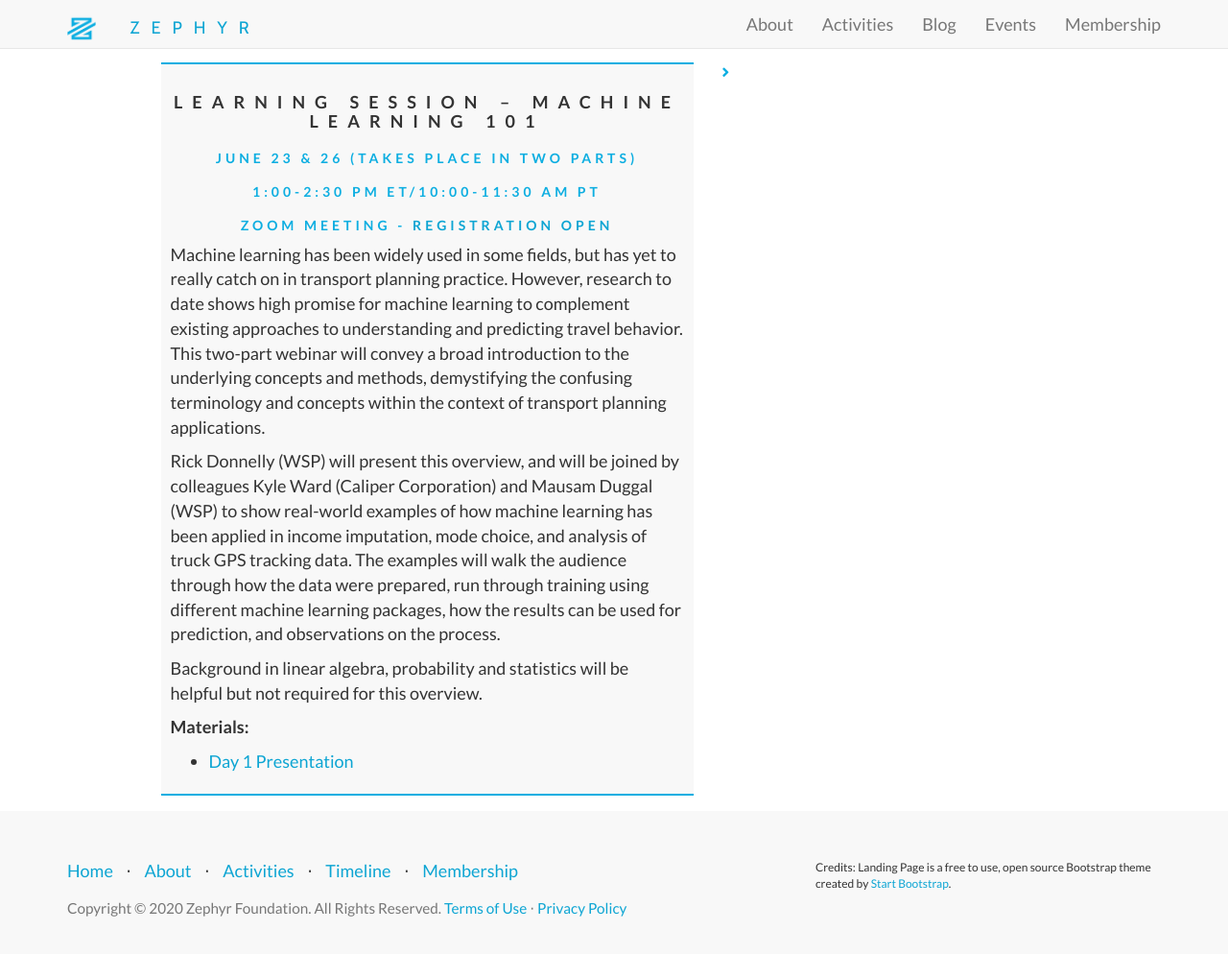
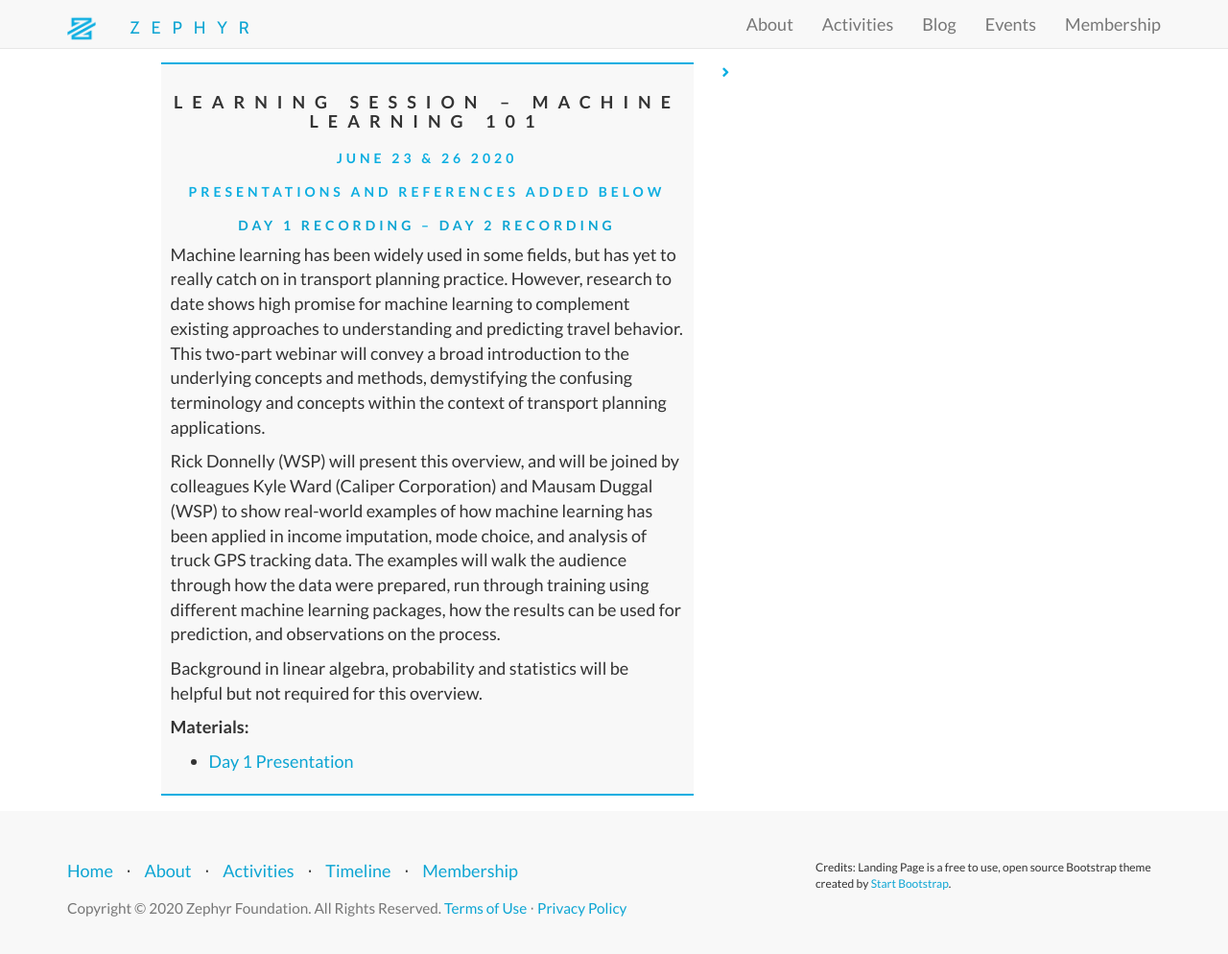
Before and after one commit to ZephyrTransport/zephyr-website, a Jekyll site: the page built from _events/2020-june-learning-machine-learning-101.md, in a window 1280 px wide and 1007 px high. Shown: the top 994 px of the window at 96% size. Built offline with Jekyll 4.4.1, drawn with Linux system fonts in a browser that asks for light colours; nearby versions of some CDN libraries.

Commit message:
add machine learning recordings

```diff
--- a/_events/2020-june-learning-machine-learning-101.md
+++ b/_events/2020-june-learning-machine-learning-101.md
@@ -3,9 +3,9 @@ layout: event
 category: Learning
 title: Learning Session – Machine Learning 101
 type: Learning Session
-day: June 23 & 26 (takes place in two parts)
-time: 1:00-2:30 PM ET/10:00-11:30 AM PT
-place: Zoom Meeting - <a href="https://zoom.us/meeting/register/tJwoceCsrDwiHtypgW33nRJcqpozPbAkGy8t">Registration Open</a>
+day: June 23 & 26 2020
+time: Presentations and References Added Below
+place: <a href='https://youtu.be/OWJK-11FjAo'>Day 1 Recording</a> – <a href='https://youtu.be/yXLRWOx9FW0'>Day 2 Recording</a>
 additional-msg:
 summary: "<p>Machine learning has been widely used in some fields, but has yet to really catch on in transport planning practice. However, research to date shows high promise for machine learning to complement existing approaches to understanding and predicting travel behavior. This two-part webinar will convey a broad introduction to the underlying concepts and methods, demystifying the confusing terminology and concepts within the context of transport planning applications.</p>
 <p>Rick Donnelly (WSP) will present this overview, and will be joined by colleagues Kyle Ward (Caliper Corporation) and Mausam Duggal (WSP) to show real-world examples of how machine learning has been applied in income imputation, mode choice, and analysis of truck GPS tracking data. The examples will walk the audience through how the data were prepared, run through training using different machine learning packages, how the results can be used for prediction, and observations on the process.</p>
```
Also changed, not shown: index.html (+4 -4 lines).
